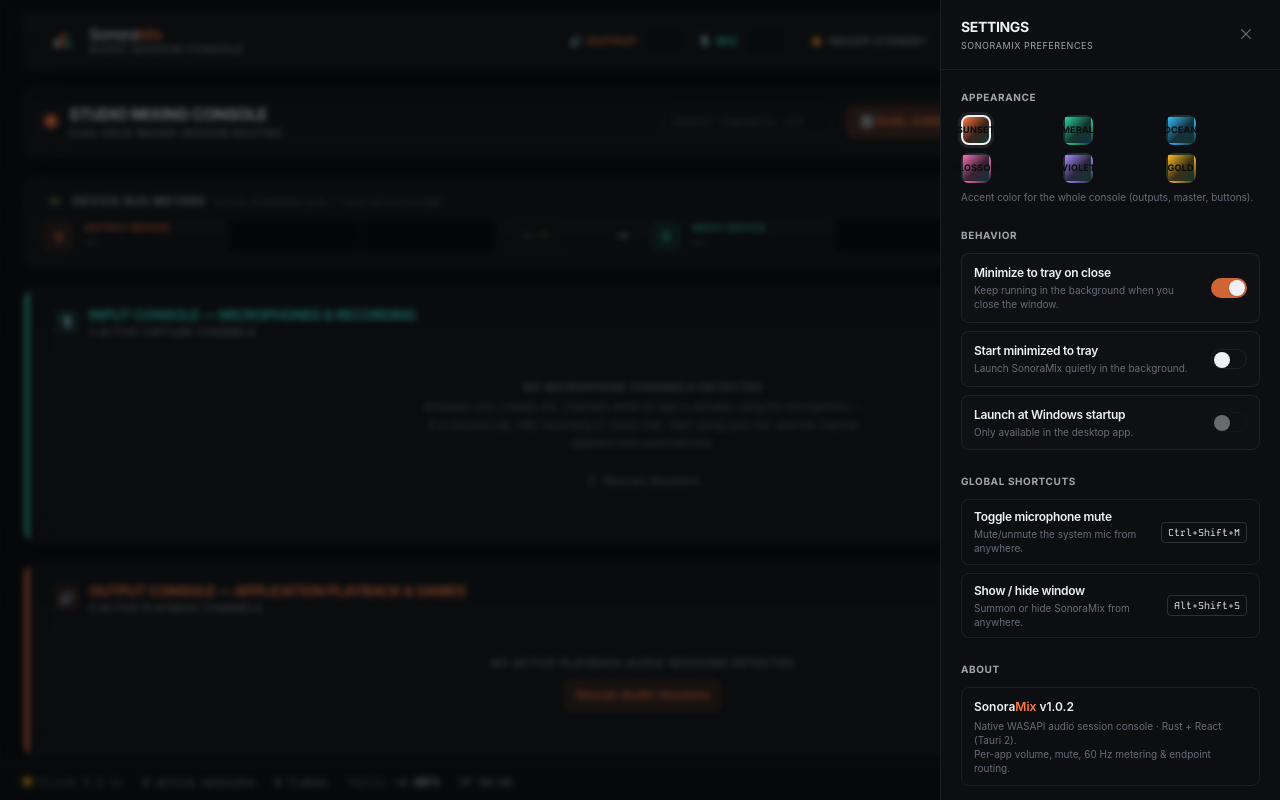
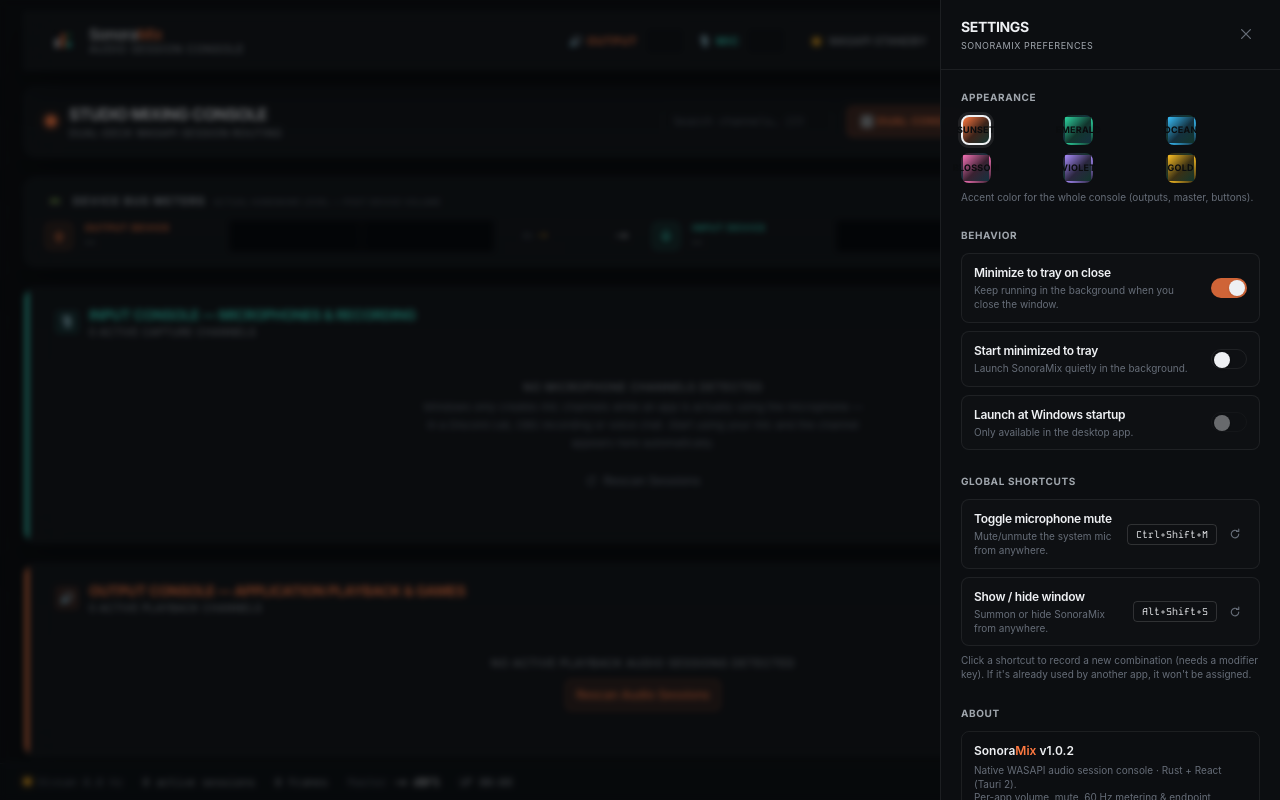
Before and after one commit to jaimitus/SonoraMix, a React (Vite) app: page / in a window 1280 px wide. Both pictures are taken after a click on the button "Settings". Built offline with nearby package versions, Linux system fonts and the light colour scheme; a web font is replaced by a local one.

Commit message:
feat: configurable global shortcuts — record combination in settings, revert on conflict, reset to default

```diff
--- a/src/components/SettingsDrawer.tsx
+++ b/src/components/SettingsDrawer.tsx
@@ -1,8 +1,11 @@
 /**
  * Settings drawer — sliding panel for appearance + behavior preferences.
- * Opened from the gear button in the header.
+ * Opened from the gear button in the header. Includes a shortcut recorder
+ * that captures a key combination (with at least one modifier) to assign it
+ * to an action.
  */
-import { ACCENTS, type AppSettings } from "../settings";
+import { useEffect, useState } from "react";
+import { ACCENTS, DEFAULT_SHORTCUTS, type AppSettings, type Shortcuts } from "../settings";
 
 interface SettingsDrawerProps {
   open: boolean;
@@ -13,6 +16,8 @@
   /** Whether we're inside the Tauri webview (autostart etc. only apply there) */
   desktop: boolean;
 }
+
+type ShortcutAction = keyof Shortcuts;
 
 function Toggle({
   checked,
@@ -61,6 +66,34 @@
   );
 }
 
+const MODIFIER_KEYS = new Set(["Control", "Shift", "Alt", "Meta"]);
+
+/** Normalize a KeyboardEvent key to an accelerator token (or null to ignore). */
+function normalizeKey(key: string): string | null {
+  if (key === " ") return "Space";
+  if (/^[a-z]$/i.test(key)) return key.toUpperCase();
+  if (/^[0-9]$/.test(key)) return key;
+  if (/^F([1-9]|1[0-2])$/i.test(key)) return key.toUpperCase();
+  if (key === "ArrowUp") return "Up";
+  if (key === "ArrowDown") return "Down";
+  if (key === "ArrowLeft") return "Left";
+  if (key === "ArrowRight") return "Right";
+  return null;
+}
+
+/** Build an accelerator string ("Ctrl+Shift+M") from a KeyboardEvent, or null. */
+function comboFromEvent(e: KeyboardEvent): string | null {
+  const mods: string[] = [];
+  if (e.ctrlKey) mods.push("Ctrl");
+  if (e.altKey) mods.push("Alt");
+  if (e.shiftKey) mods.push("Shift");
+  if (e.metaKey) mods.push("Win");
+  if (mods.length === 0) return null; // require at least one modifier
+  const key = normalizeKey(e.key);
+  if (!key) return null;
+  return [...mods, key].join("+");
+}
+
 export default function SettingsDrawer({
   open,
   settings,
@@ -69,7 +102,42 @@
   appVersion,
   desktop,
 }: SettingsDrawerProps) {
+  const [recording, setRecording] = useState<ShortcutAction | null>(null);
+
+  // Capture the key combination while recording (before other handlers).
+  useEffect(() => {
+    if (!open || !recording) return;
+    const onKeyDown = (e: KeyboardEvent) => {
+      e.preventDefault();
+      e.stopPropagation();
+      if (e.key === "Escape") {
+        setRecording(null);
+        return;
+      }
+      if (MODIFIER_KEYS.has(e.key)) return; // wait for the actual key
+      const combo = comboFromEvent(e);
+      if (!combo) return;
+      onUpdate("shortcuts", { ...settings.shortcuts, [recording]: combo });
+      setRecording(null);
+    };
+    window.addEventListener("keydown", onKeyDown, { capture: true });
+    return () => window.removeEventListener("keydown", onKeyDown, { capture: true });
+  }, [open, recording, settings.shortcuts, onUpdate]);
+
   if (!open) return null;
+
+  const shortcutRows: { action: ShortcutAction; label: string; description: string }[] = [
+    {
+      action: "micMute",
+      label: "Toggle microphone mute",
+      description: "Mute/unmute the system mic from anywhere.",
+    },
+    {
+      action: "toggleWindow",
+      label: "Show / hide window",
+      description: "Summon or hide SonoraMix from anywhere.",
+    },
+  ];
 
   return (
     <>
@@ -161,25 +229,58 @@
           <section>
             <h3 className="typo-caption mb-2.5 text-[10px] font-bold">Global Shortcuts</h3>
             <div className="space-y-2">
-              <div className="flex items-center justify-between gap-3 rounded-lg bg-ink-950/70 border border-rule px-3 py-2">
-                <div className="min-w-0">
-                  <p className="text-[12px] font-semibold tracking-tight text-ink-100">Toggle microphone mute</p>
-                  <p className="mt-0.5 text-[10px] leading-snug text-ink-500">Mute/unmute the system mic from anywhere.</p>
-                </div>
-                <kbd className="shrink-0 rounded border border-rule-strong bg-ink-900 px-1.5 py-0.5 font-mono text-[10px] text-ink-100">
-                  Ctrl+Shift+M
-                </kbd>
-              </div>
-              <div className="flex items-center justify-between gap-3 rounded-lg bg-ink-950/70 border border-rule px-3 py-2">
-                <div className="min-w-0">
-                  <p className="text-[12px] font-semibold tracking-tight text-ink-100">Show / hide window</p>
-                  <p className="mt-0.5 text-[10px] leading-snug text-ink-500">Summon or hide SonoraMix from anywhere.</p>
-                </div>
-                <kbd className="shrink-0 rounded border border-rule-strong bg-ink-900 px-1.5 py-0.5 font-mono text-[10px] text-ink-100">
-                  Alt+Shift+S
-                </kbd>
-              </div>
+              {shortcutRows.map(({ action, label, description }) => {
+                const isRecording = recording === action;
+                return (
+                  <div key={action} className={`toggle-row ${isRecording ? "border-route/50" : ""}`}>
+                    <div className="min-w-0">
+                      <p className="text-[12px] font-semibold tracking-tight text-ink-100">{label}</p>
+                      <p className="mt-0.5 text-[10px] leading-snug text-ink-500">
+                        {isRecording ? "Press your combination… (Esc to cancel)" : description}
+                      </p>
+                    </div>
+                    <div className="flex shrink-0 items-center gap-1.5">
+                      <button
+                        type="button"
+                        onClick={() => setRecording(isRecording ? null : action)}
+                        aria-label={`${label}, current shortcut ${settings.shortcuts[action]}, click to record`}
+                        title="Click to record a new combination"
+                        className={`flex items-center gap-1 rounded border px-2 py-0.5 font-mono text-[10px] transition-colors ${
+                          isRecording
+                            ? "border-route/50 bg-route/10 text-route"
+                            : "border-rule-strong bg-ink-900 text-ink-100 hover:border-route/40"
+                        }`}
+                      >
+                        {isRecording ? (
+                          <>
+                            <span className="led led-amber led-pulse" style={{ width: "5px", height: "5px" }} />
+                            REC…
+                          </>
+                        ) : (
+                          settings.shortcuts[action]
+                        )}
+                      </button>
+                      <button
+                        type="button"
+                        onClick={() => onUpdate("shortcuts", { ...settings.shortcuts, [action]: DEFAULT_SHORTCUTS[action] })}
+                        title="Reset to default shortcut"
+                        aria-label={`Reset ${label} shortcut to default`}
+                        className="flex h-6 w-6 items-center justify-center rounded text-ink-500 transition-colors hover:bg-ink-800 hover:text-ink-100"
+                      >
+                        <svg viewBox="0 0 16 16" className="h-3 w-3" fill="none" stroke="currentColor" strokeWidth="1.5" aria-hidden="true">
+                          <path d="M13 8a5 5 0 1 1-1.5-3.5" strokeLinecap="round" />
+                          <path d="M13 1.5v3h-3" strokeLinecap="round" strokeLinejoin="round" />
+                        </svg>
+                      </button>
+                    </div>
+                  </div>
+                );
+              })}
             </div>
+            <p className="mt-2 text-[10px] leading-snug text-ink-500">
+              Click a shortcut to record a new combination (needs a modifier key). If it's already
+              used by another app, it won't be assigned.
+            </p>
           </section>
 
           {/* About */}
--- a/src/settings.ts
+++ b/src/settings.ts
@@ -10,6 +10,19 @@
 
 export type AccentId = "orange" | "emerald" | "ocean" | "blossom" | "violet" | "gold";
 
+/** Configurable global shortcuts (accelerator strings, e.g. "Ctrl+Shift+M"). */
+export interface Shortcuts {
+  /** Toggle the system microphone mute */
+  micMute: string;
+  /** Show / hide the SonoraMix window */
+  toggleWindow: string;
+}
+
+export const DEFAULT_SHORTCUTS: Shortcuts = {
+  micMute: "Ctrl+Shift+M",
+  toggleWindow: "Alt+Shift+S",
+};
+
 export interface AppSettings {
   /** Accent color theme applied to the whole console */
   accent: AccentId;
@@ -19,6 +32,8 @@
   launchMinimized: boolean;
   /** Launch SonoraMix automatically when Windows starts */
   autostart: boolean;
+  /** Global shortcut combinations */
+  shortcuts: Shortcuts;
 }
 
 export interface PersistedState {
@@ -36,6 +51,7 @@
   closeToTray: true,
   launchMinimized: false,
   autostart: false,
+  shortcuts: DEFAULT_SHORTCUTS,
 };
 
 const DEFAULTS: PersistedState = {
```
Also changed, not shown: src/App.tsx (+60 -19 lines).
